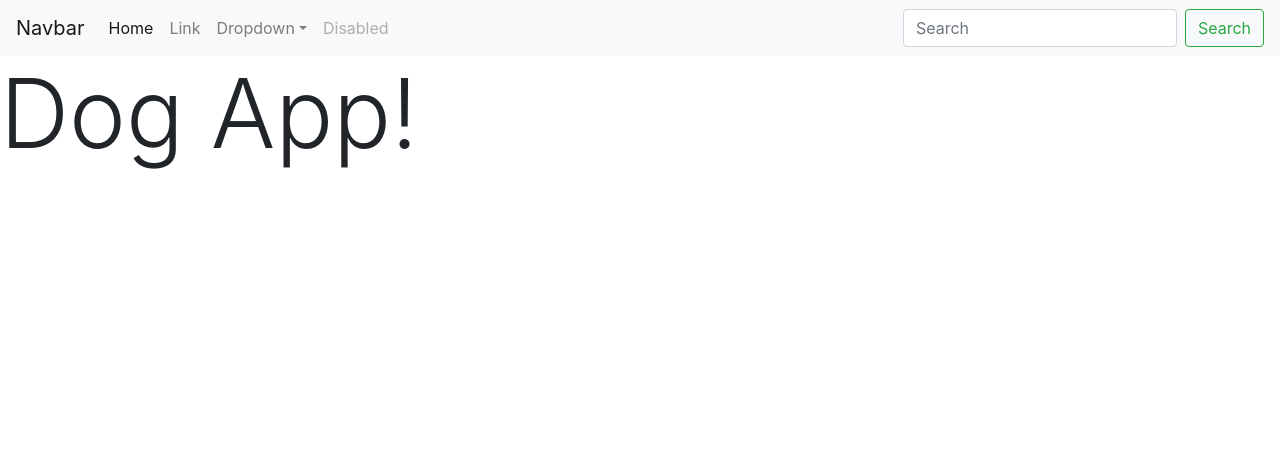
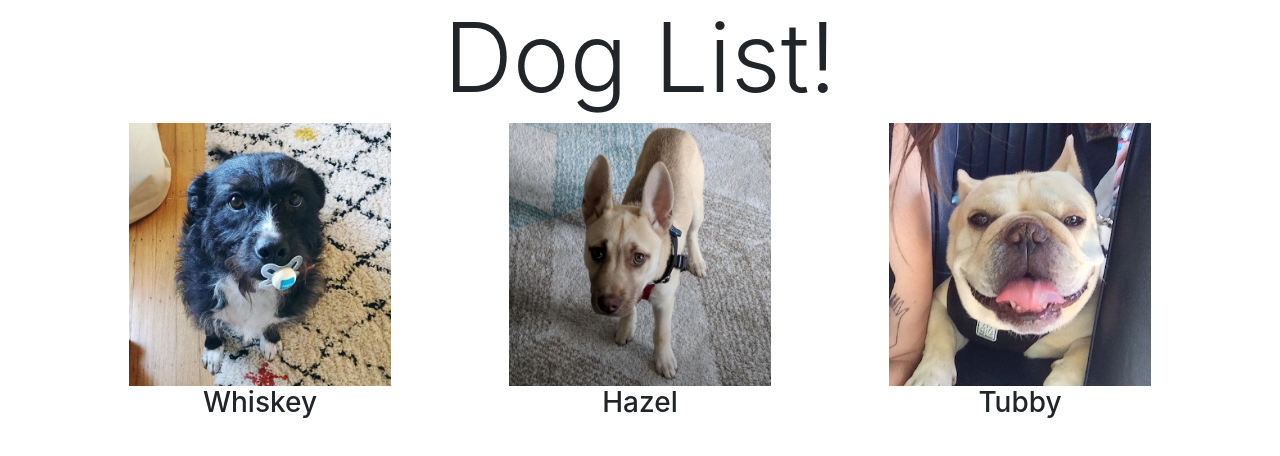
Before and after one commit to AlbertStjarne/DogListReactApp, a React (Create React App) app: page /dogs in a window 1280 px wide. Shown: the top 456 px of the page. Built offline with nearby package versions, Linux system fonts and the light colour scheme.

Commit message:
adds Router, adds DogList component iterating over dogs prop, outputting DogList

```diff
--- a/src/App.js
+++ b/src/App.js
@@ -1,90 +1,52 @@
-import React from 'react';
-import logo from './logo.svg';
+import React, { Component } from 'react';
+import { Switch, Route } from 'react-router-dom';
+import DogList from './DogList';
+import whiskey from './images/whiskey.jpg';
+import hazel from './images/hazel.jpg';
+import tubby from './images/tubby.jpg';
 import './App.css';
 
-function App() {
-  return (
-    <div>
-      <nav class='navbar navbar-expand-lg navbar-light bg-light'>
-        <a class='navbar-brand' href='#'>
-          Navbar
-        </a>
-        <button
-          class='navbar-toggler'
-          type='button'
-          data-toggle='collapse'
-          data-target='#navbarSupportedContent'
-          aria-controls='navbarSupportedContent'
-          aria-expanded='false'
-          aria-label='Toggle navigation'
-        >
-          <span class='navbar-toggler-icon'></span>
-        </button>
+class App extends Component {
+  static defaultProps = {
+    dogs: [
+      {
+        name: 'Whiskey',
+        age: 5,
+        src: whiskey,
+        facts: [
+          'Whiskey loves eating popcorn.',
+          'Whiskey is a terrible guard dog.',
+          'Whiskey wants to cuddle with you!',
+        ],
+      },
+      {
+        name: 'Hazel',
+        age: 3,
+        src: hazel,
+        facts: [
+          'Hazel has soooo much energy!',
+          'Hazel is highly intelligent.',
+          'Hazel loves people more than dogs.',
+        ],
+      },
+      {
+        name: 'Tubby',
+        age: 4,
+        src: tubby,
+        facts: [
+          'Tubby is not the brightest dog',
+          'Tubby does not like walks or exercise.',
+          'Tubby loves eating food.',
+        ],
+      },
+    ],
+  };
 
-        <div class='collapse navbar-collapse' id='navbarSupportedContent'>
-          <ul class='navbar-nav mr-auto'>
-            <li class='nav-item active'>
-              <a class='nav-link' href='#'>
-                Home <span class='sr-only'>(current)</span>
-              </a>
-            </li>
-            <li class='nav-item'>
-              <a class='nav-link' href='#'>
-                Link
-              </a>
-            </li>
-            <li class='nav-item dropdown'>
-              <a
-                class='nav-link dropdown-toggle'
-                href='#'
-                id='navbarDropdown'
-                role='button'
-                data-toggle='dropdown'
-                aria-haspopup='true'
-                aria-expanded='false'
-              >
-                Dropdown
-              </a>
-              <div class='dropdown-menu' aria-labelledby='navbarDropdown'>
-                <a class='dropdown-item' href='#'>
-                  Action
-                </a>
-                <a class='dropdown-item' href='#'>
-                  Another action
-                </a>
-                <div class='dropdown-divider'></div>
-                <a class='dropdown-item' href='#'>
-                  Something else here
-                </a>
-              </div>
-            </li>
-            <li class='nav-item'>
-              <a
-                class='nav-link disabled'
-                href='#'
-                tabindex='-1'
-                aria-disabled='true'
-              >
-                Disabled
-              </a>
-            </li>
-          </ul>
-          <form class='form-inline my-2 my-lg-0'>
-            <input
-              class='form-control mr-sm-2'
-              type='search'
-              placeholder='Search'
-              aria-label='Search'
-            />
-            <button class='btn btn-outline-success my-2 my-sm-0' type='submit'>
-              Search
-            </button>
-          </form>
-        </div>
-      </nav>
-      <h1 className='display-1'>Dog App!</h1>
-    </div>
-  );
+  render() {
+    return (
+      <Route path='/dogs' render={() => <DogList dogs={this.props.dogs} />} />
+    );
+  }
 }
 
 export default App;
--- /dev/null
+++ b/src/DogList.css
@@ -0,0 +1,3 @@
+.Dog img {
+  width: 75%;
+}
--- /dev/null
+++ b/src/DogList.js
@@ -0,0 +1,24 @@
+import React, { Component } from 'react';
+import './DogList.css';
+
+class DogList extends Component {
+  render() {
+    return (
+      <div className='DogList'>
+        <h1 className='display-1 text-center'>Dog List!</h1>
+        <div className='container'>
+          <div className='row'>
+            {this.props.dogs.map(d => (
+              <div className='Dog col-lg-4 text-center' key={d.name}>
+                <img src={d.src} alt={d.name} />
+                <h3>{d.name}</h3>
+              </div>
+            ))}
+          </div>
+        </div>
+      </div>
+    );
+  }
+}
+
+export default DogList;
--- a/src/index.js
+++ b/src/index.js
@@ -1,12 +1,18 @@
 import React from 'react';
 import ReactDOM from 'react-dom';
+import { BrowserRouter } from 'react-router-dom';
 import 'bootstrap';
 import 'bootstrap/dist/css/bootstrap.min.css';
 import './index.css';
 import App from './App';
 import * as serviceWorker from './serviceWorker';
 
-ReactDOM.render(<App />, document.getElementById('root'));
+ReactDOM.render(
+  <BrowserRouter>
+    <App />
+  </BrowserRouter>,
+  document.getElementById('root')
+);
 
 // If you want your app to work offline and load faster, you can change
 // unregister() to register() below. Note this comes with some pitfalls.
```
